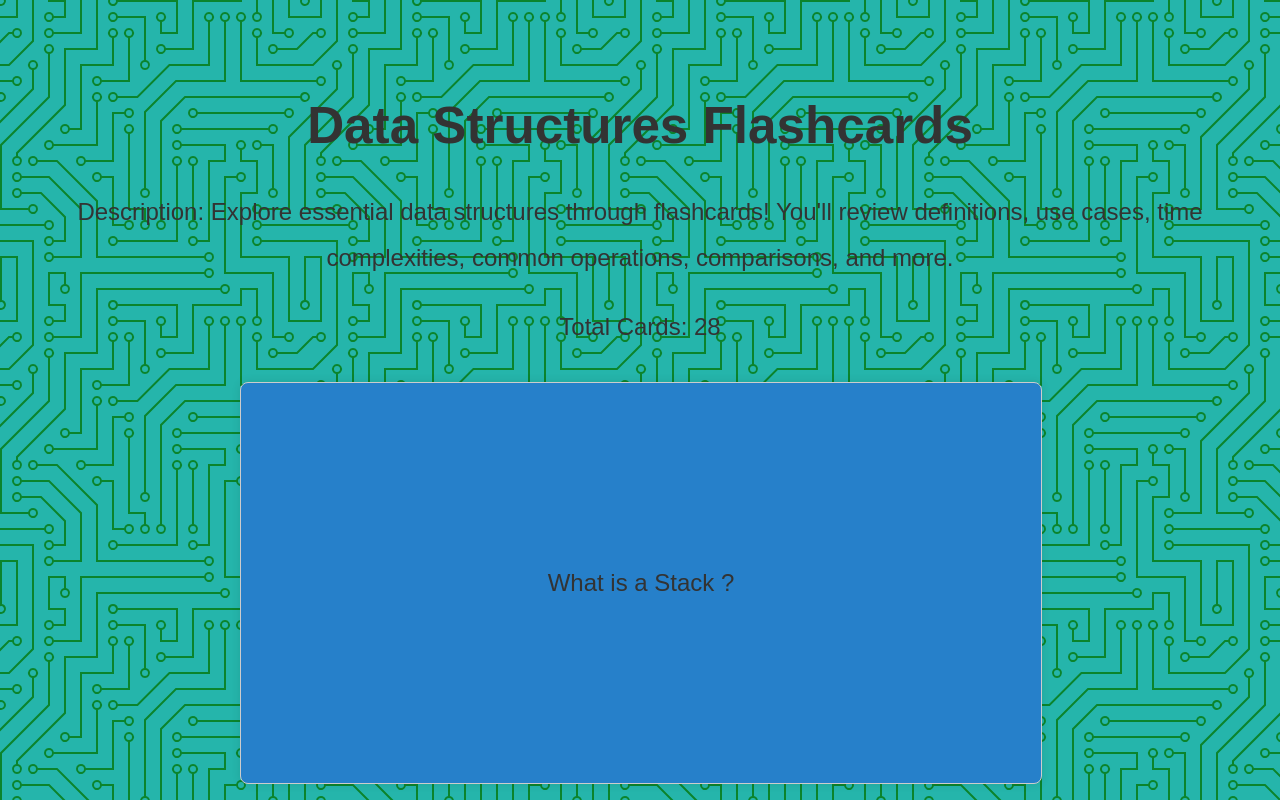
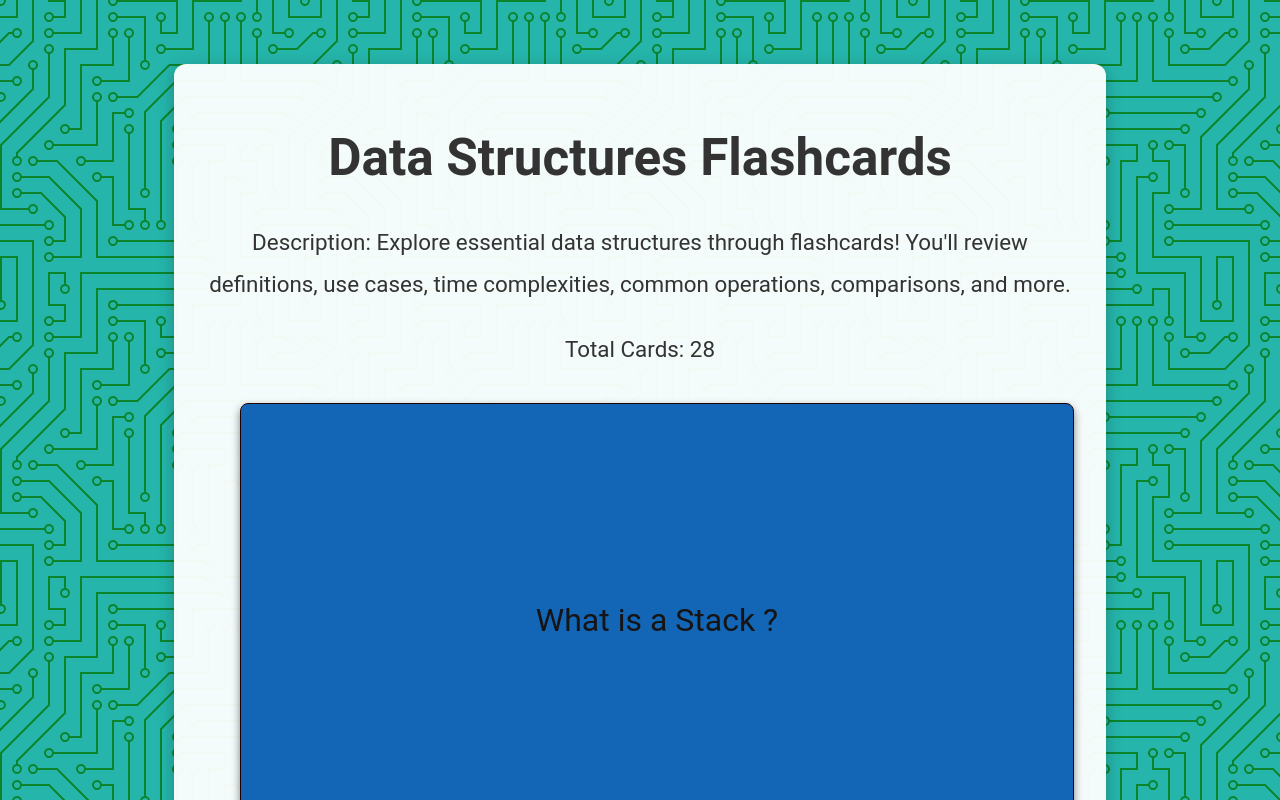
Before and after one commit to angiervr81/Flashcard--Project-, a React (Vite) app in the folder Flashcards/: page / in a window 1280 px wide. Shown: the top 800 px of the page. Built offline with nearby package versions, Linux system fonts and the light colour scheme.

Commit message:
Update App.css
fixing color them and font size

```diff
--- a/Flashcards/src/App.css
+++ b/Flashcards/src/App.css
@@ -6,13 +6,18 @@
 }
 
 .App {
-  font-family: sans-serif;
-  text-align: center;
+  background: rgba(255, 255, 255, 0.95);
+  border-radius: 12px;
   padding: 2rem;
+  box-shadow: 0 4px 16px rgba(0, 0, 0, 0.25);
+  max-width: 900px;
+  width: 90%;
+  margin: 2rem auto;
 }
 
+
 .card-description {
-  font-size: 1.5rem;
+  font-size: 1.4rem;
   line-height: 1.9;
 }
 
@@ -20,7 +25,7 @@ button {
   margin-top: 1rem;
   padding: 0.5rem 1rem ;
   font-size: 1rem;
-  background: #16862e;
+  background: #16862ea9;
 }
 
 .flashcard {
@@ -53,20 +58,22 @@ button {
   position: absolute;
   width: 100%;
   height: 100%;
-  background:#2680ca;
+  background: #055eb1f1;
+  color: #161414;
   backface-visibility: hidden;
   display: flex;
   align-items: center;
   justify-content: center;
-  font-size: 1.5rem;
-  border: 1px solid #ccc;
+  font-size: 2rem;
+  border: 1px solid #200101;
   border-radius: 8px;
-  box-shadow: 0 0px 10px rgba(0,0,0,0.1);
+  padding: 1rem;
+  box-shadow: 0 4px 8px rgba(0, 0, 0, 0.493);
 }
 
 .card-back {
   transform: rotateY(180deg);
-  background: #2680ca;
+  background: #664080d7;
 }
 .card-answer {
   display: flex;
```
